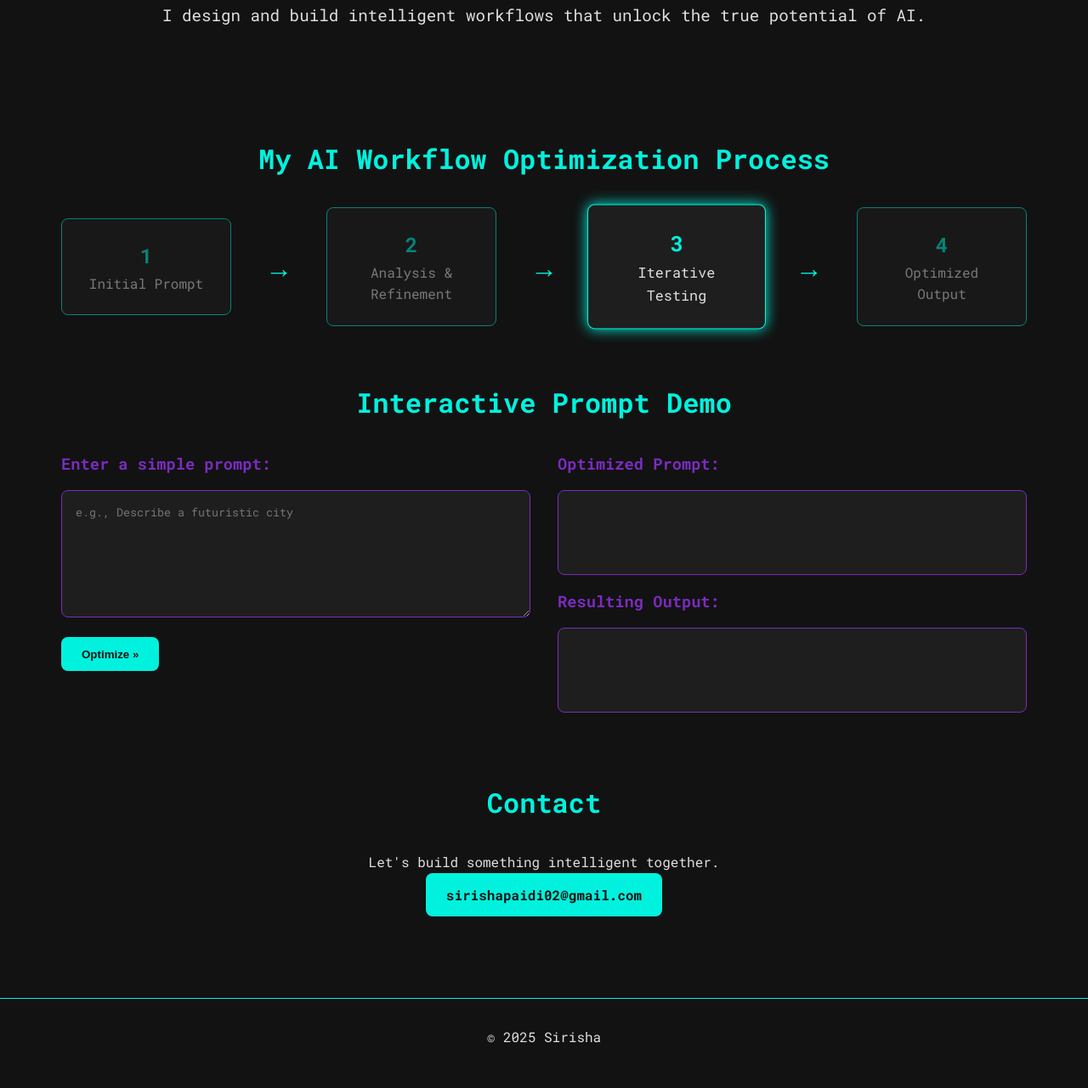
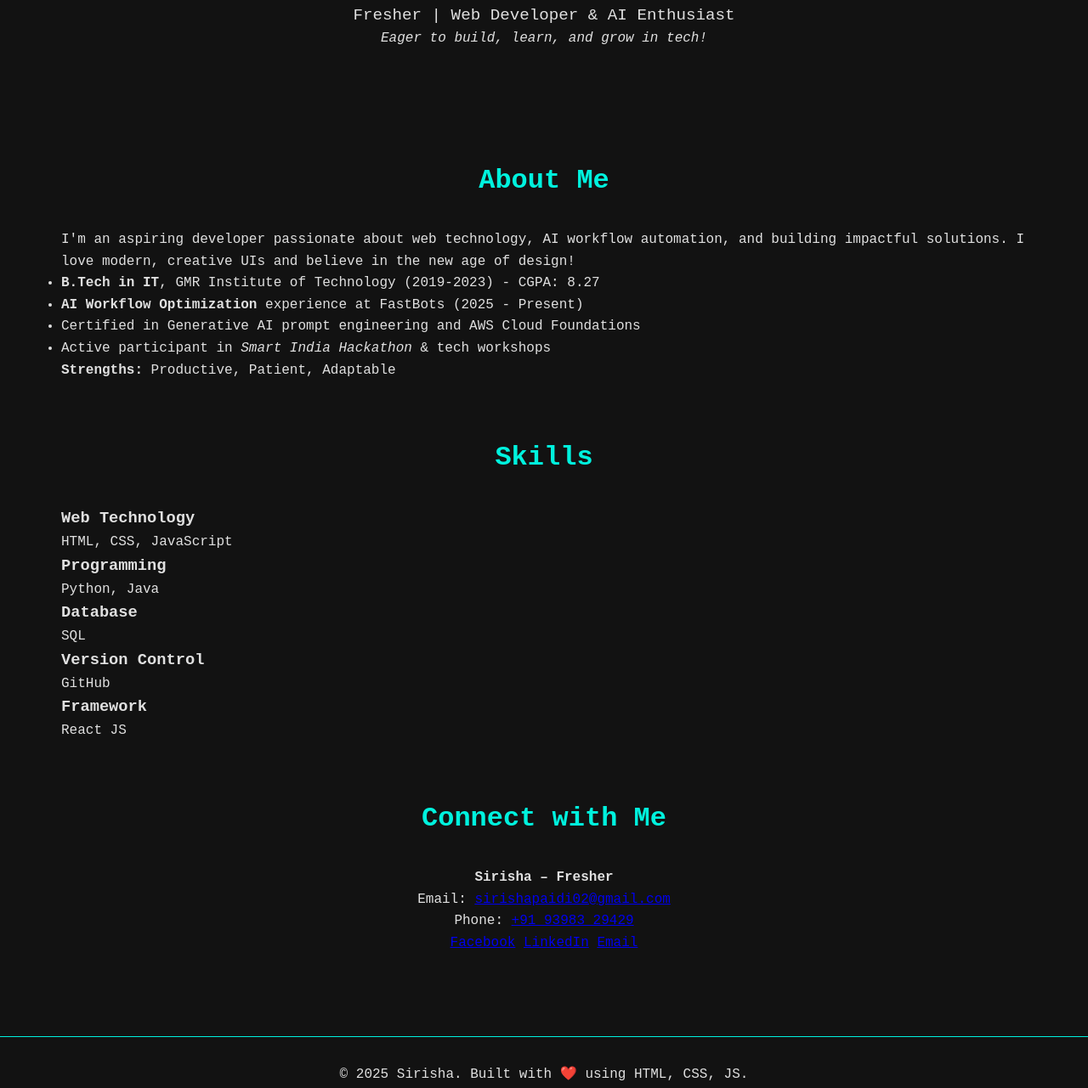
Before and after one commit to Sirip12001/Ai-workflow-portfolio, a plain HTML site: page index.html in a window 1280 px wide. Shown: the part 250-1531 px from the top of the page at 85% size. Drawn offline with Linux system fonts and the light colour scheme.

Commit message:
Update index.html

```diff
--- a/index.html
+++ b/index.html
@@ -3,17 +3,17 @@
 <head>
     <meta charset="UTF-8">
     <meta name="viewport" content="width=device-width, initial-scale=1.0">
-    <title>Sirisha's AI Workflow Portfolio</title>
+    <title>Sirisha's Portfolio</title>
     <link rel="stylesheet" href="style.css">
-    <link href="https://fonts.googleapis.com/css2?family=Roboto+Mono:wght@400;700&display=swap" rel="stylesheet">
+    <link href="https://fonts.googleapis.com/css2?family=Space+Grotesk:wght@400;700&display=swap" rel="stylesheet">
 </head>
 <body>
     <header class="header">
         <nav class="navbar">
-            <div class="logo">Sirisha | AI Workflow Specialist</div>
+            <div class="logo">Sirisha</div>
             <ul class="nav-links">
-                <li><a href="#workflow">Workflow</a></li>
-                <li><a href="#demo">Demo</a></li>
+                <li><a href="#about">About</a></li>
+                <li><a href="#skills">Skills</a></li>
                 <li><a href="#contact">Contact</a></li>
             </ul>
             <div class="hamburger">
@@ -24,65 +24,68 @@
         </nav>
     </header>
 
-    <main>
+    <main class="container">
         <section class="hero">
             <div class="hero-text">
-                <h1>Optimizing AI, One Prompt at a Time.</h1>
-                <p>I design and build intelligent workflows that unlock the true potential of AI.</p>
+                <h1>Hi, I'm Sirisha</h1>
+                <p>Fresher | Web Developer & AI Enthusiast</p>
+                <em>Eager to build, learn, and grow in tech!</em>
             </div>
         </section>
 
-        <section id="workflow" class="workflow">
-            <h2>My AI Workflow Optimization Process</h2>
-            <div class="workflow-diagram">
-                <div class="workflow-step" id="step1">
-                    <div class="step-number">1</div>
-                    <div class="step-title">Initial Prompt</div>
-                </div>
-                <div class="arrow">&rarr;</div>
-                <div class="workflow-step" id="step2">
-                    <div class="step-number">2</div>
-                    <div class="step-title">Analysis & Refinement</div>
-                </div>
-                <div class="arrow">&rarr;</div>
-                <div class="workflow-step" id="step3">
-                    <div class="step-number">3</div>
-                    <div class="step-title">Iterative Testing</div>
-                </div>
-                <div class="arrow">&rarr;</div>
-                <div class="workflow-step" id="step4">
-                    <div class="step-number">4</div>
-                    <div class="step-title">Optimized Output</div>
-                </div>
-            </div>
+        <section id="about" class="about">
+            <h2>About Me</h2>
+            <p>I'm an aspiring developer passionate about web technology, AI workflow automation, and building impactful solutions. I love modern, creative UIs and believe in the new age of design!</p>
+            <ul>
+              <li><strong>B.Tech in IT</strong>, GMR Institute of Technology (2019-2023) - CGPA: 8.27</li>
+              <li><strong>AI Workflow Optimization</strong> experience at FastBots (2025 - Present)</li>
+              <li>Certified in Generative AI prompt engineering and AWS Cloud Foundations</li>
+              <li>Active participant in <em>Smart India Hackathon</em> & tech workshops</li>
+            </ul>
+            <p><strong>Strengths:</strong> Productive, Patient, Adaptable</p>
         </section>
 
-        <section id="demo" class="demo">
-            <h2>Interactive Prompt Demo</h2>
-            <div class="demo-container">
-                <div class="prompt-input">
-                    <h3>Enter a simple prompt:</h3>
-                    <textarea id="prompt-textarea" placeholder="e.g., Describe a futuristic city"></textarea>
-                    <button id="optimize-btn" class="btn">Optimize &raquo;</button>
+        <section id="skills" class="skills">
+            <h2>Skills</h2>
+            <div class="skills-grid">
+                <div class="skill-card">
+                    <h3>Web Technology</h3>
+                    <p>HTML, CSS, JavaScript</p>
                 </div>
-                <div class="prompt-output">
-                    <h3>Optimized Prompt:</h3>
-                    <div id="optimized-prompt-output" class="output-box"></div>
-                    <h3>Resulting Output:</h3>
-                    <div id="resulting-output" class="output-box"></div>
+                <div class="skill-card">
+                    <h3>Programming</h3>
+                    <p>Python, Java</p>
+                </div>
+                <div class="skill-card">
+                    <h3>Database</h3>
+                    <p>SQL</p>
+                </div>
+                <div class="skill-card">
+                    <h3>Version Control</h3>
+                    <p>GitHub</p>
+                </div>
+                <div class="skill-card">
+                    <h3>Framework</h3>
+                    <p>React JS</p>
                 </div>
             </div>
         </section>
 
         <section id="contact" class="contact">
-            <h2>Contact</h2>
-            <p>Let's build something intelligent together.</p>
-            <a href="mailto:sirishapaidi02@gmail.com" class="btn">sirishapaidi02@gmail.com</a>
+            <h2>Connect with Me</h2>
+            <p><b>Sirisha – Fresher</b></p>
+            <p>Email: <a href="mailto:sirishapaidi02@gmail.com">sirishapaidi02@gmail.com</a></p>
+            <p>Phone: <a href="tel:+919398329429">+91 93983 29429</a></p>
+            <div class="socials">
+              <a href="https://www.facebook.com/" target="_blank">Facebook</a>
+              <a href="https://www.linkedin.com/in/paidi-sirisha/" target="_blank">LinkedIn</a>
+              <a href="mailto:sirishapaidi02@gmail.com">Email</a>
+            </div>
         </section>
     </main>
 
     <footer class="footer">
-        <p>&copy; 2025 Sirisha</p>
+        <p>&copy; 2025 Sirisha. Built with ❤️ using HTML, CSS, JS.</p>
     </footer>
 
     <script src="script.js"></script>
```
